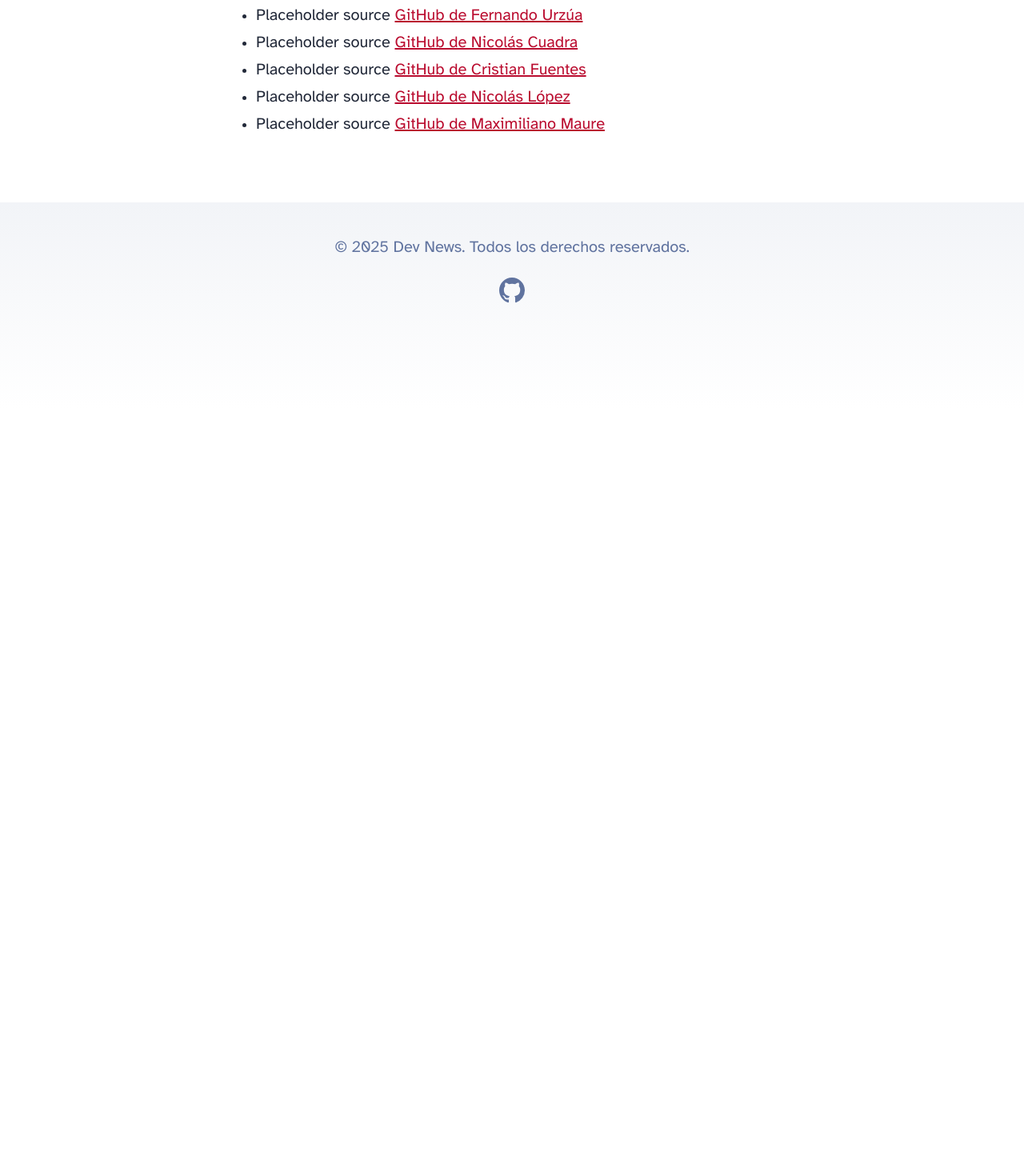
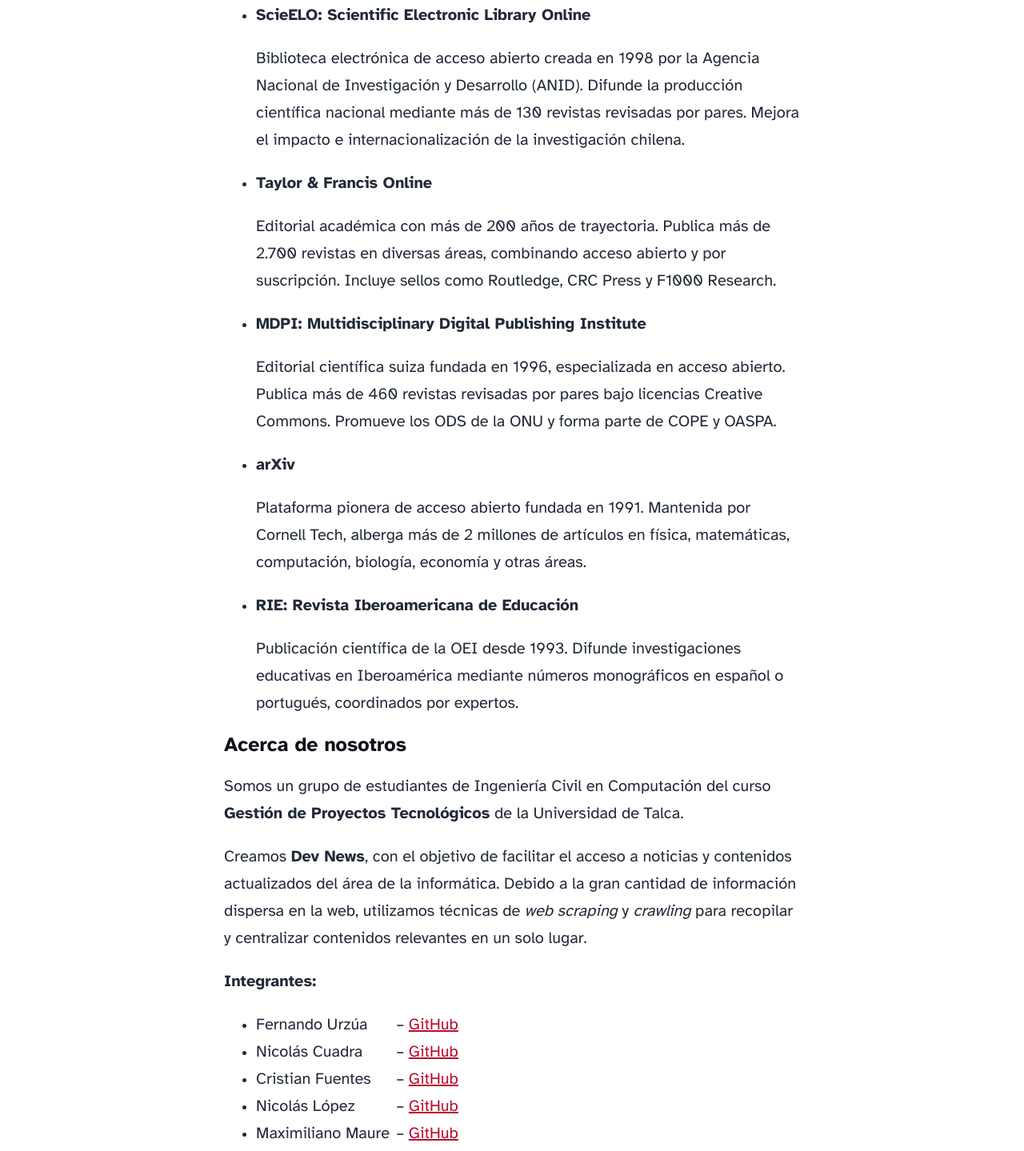
Before and after one commit to nicolascuadram/crawlers, an Astro site in the folder frontend/: page / in a window 1280 px wide. Shown: the part 997-2436 px from the top of the page at 80% size. Before the commit the page ends 1508 px from the top, so only its background shows below. Built offline with nearby package versions, Linux system fonts and the light colour scheme; Astro itself is replaced by a stand-in of ours.

Commit message:
Se agrega info de las fuentes, ademas se agrega la sección de acerca de nosotros

```diff
--- a/frontend/src/pages/index.astro
+++ b/frontend/src/pages/index.astro
@@ -31,11 +31,58 @@
 			</p>
 			<p>Éstas son algunas de las fuentes que utilizamos:</p>
 			<ul>
-				<li>Placeholder source <a href="https://github.com/urzuaf">GitHub de Fernando Urzúa</a></li>
-				<li>Placeholder source <a href="https://github.com/nicolascuadram">GitHub de Nicolás Cuadra</a></li>
-				<li>Placeholder source <a href="https://github.com/CristianF3">GitHub de Cristian Fuentes</a></li>
-				<li>Placeholder source <a href="https://github.com/Nicolais174">GitHub de Nicolás López</a></li>
-				<li>Placeholder source <a href="https://github.com/maxxandres">GitHub de Maximiliano Maure</a></li>
+				<li><strong>ScieELO: Scientific Electronic Library Online</strong></li>
+				<p>
+					Biblioteca electrónica de acceso abierto creada en 1998 por la Agencia Nacional de Investigación y Desarrollo (ANID). Difunde la producción científica nacional mediante más de 130 revistas revisadas por pares. Mejora el impacto e internacionalización de la investigación chilena.
+				</p>
+				<li><strong>Taylor & Francis Online</strong></li>
+				<p>
+					Editorial académica con más de 200 años de trayectoria. Publica más de 2.700 revistas en diversas áreas, combinando acceso abierto y por suscripción. Incluye sellos como Routledge, CRC Press y F1000 Research.
+				</p>
+				<li><strong>MDPI: Multidisciplinary Digital Publishing Institute</strong></li>
+				<p>
+					Editorial científica suiza fundada en 1996, especializada en acceso abierto. Publica más de 460 revistas revisadas por pares bajo licencias Creative Commons. Promueve los ODS de la ONU y forma parte de COPE y OASPA.
+				</p>
+				<li><strong>arXiv</strong></li>
+				<p>
+					Plataforma pionera de acceso abierto fundada en 1991. Mantenida por Cornell Tech, alberga más de 2 millones de artículos en física, matemáticas, computación, biología, economía y otras áreas.
+				</p>
+				<li><strong>RIE: Revista Iberoamericana de Educación</strong></li>
+				<p>
+					Publicación científica de la OEI desde 1993. Difunde investigaciones educativas en Iberoamérica mediante números monográficos en español o portugués, coordinados por expertos.
+				</p>
+			</ul>
+			<h5>Acerca de nosotros</h5>
+			<p>
+				Somos un grupo de estudiantes de Ingeniería Civil en Computación del curso
+				<strong>Gestión de Proyectos Tecnológicos</strong> de la Universidad de Talca.
+			</p>
+			<p>
+				Creamos <strong>Dev News</strong>, con el objetivo de facilitar el acceso a noticias y contenidos actualizados del área de la informática.
+				Debido a la gran cantidad de información dispersa en la web, utilizamos técnicas de <em>web scraping</em> y <em>crawling</em> para recopilar y centralizar contenidos relevantes en un solo lugar.
+			</p>
+			<p><strong>Integrantes:</strong></p>
+			<ul>
+				<li>
+				<span class="nombre">Fernando Urzúa</span> –
+				<a href="https://github.com/urzuaf" target="_blank" rel="noopener">GitHub</a>
+				</li>
+				<li>
+				<span class="nombre">Nicolás Cuadra</span> –
+				<a href="https://github.com/nicolascuadram" target="_blank" rel="noopener">GitHub</a>
+				</li>
+				<li>
+				<span class="nombre">Cristian Fuentes</span> –
+				<a href="https://github.com/CristianF3" target="_blank" rel="noopener">GitHub</a>
+				</li>
+				<li>
+				<span class="nombre">Nicolás López</span> –
+				<a href="https://github.com/Nicolais174" target="_blank" rel="noopener">GitHub</a>
+				</li>
+				<li>
+				<span class="nombre">Maximiliano Maure</span> –
+				<a href="https://github.com/maxxandres" target="_blank" rel="noopener">GitHub</a>
+				</li>
 			</ul>
 		</main>
 		<Footer />
@@ -78,4 +125,8 @@
 		box-shadow: var(--box-shadow);
 		transition: 0.2s ease;
 	}
+	.nombre {
+		display: inline-block;
+    	width: 170px;
+  	}
 </style>
```
